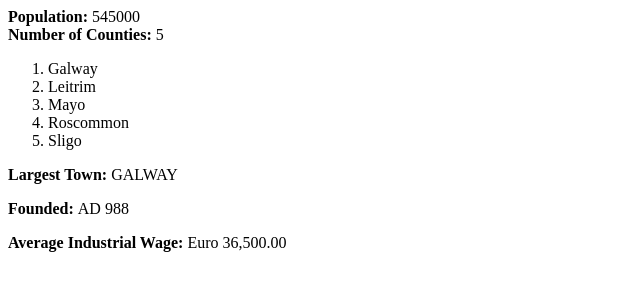
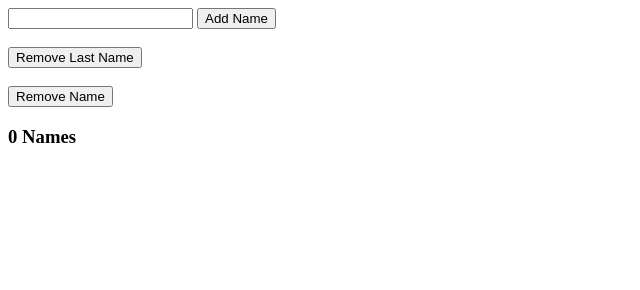
Before and after one commit to catgsmith/AngularJS-Revision, a website: page app/index.html in a window 1280 px wide. Shown: the whole page, without its empty margins (0-640 px from the left). Drawn offline with nearby package versions, Linux system fonts and the light colour scheme.

Commit message:
Lab5_Q06

```diff
--- a/app/index.html
+++ b/app/index.html
@@ -7,15 +7,14 @@
 </head>
 
 <body ng-controller="MainController">
-    <strong>Population: </strong>{{ Connaught.population }}
-    <br/><strong>Number of Counties: </strong>{{ Connaught.numCounties}}
-    <br>
+    <input type="text" ng-model="thisName">
+    <button ng-click="addName( thisName )">Add Name</button><br><br>
+    <button ng-click="removeLastName()">Remove Last Name</button><br><br>
+	<button ng-click="removeName( thisName )">Remove Name</button>
+	<h3>{{ names.length }} Names</h3>
     <ol>
-        <li ng-repeat="county in Connaught.counties">{{county}}</li>
+    	<li ng-repeat="name in names">{{name + ' ('+ name.length +')'}}</li>
     </ol>
-    <p><strong>Largest Town: </strong>{{Connaught.largestTown | uppercase}}</p>
-    <p><strong>Founded: </strong>{{Connaught.founded | date:'AD y'}}</p>
-    <p><strong>Average Industrial Wage: </strong>{{Connaught.avgIndWage | currency : "Euro "}}</p>
     <script src="https://ajax.googleapis.com/ajax/libs/angularjs/1.4.5/angular.min.js"></script>
     <script src="js/app.js"></script>
 </body>
--- a/app/js/app.js
+++ b/app/js/app.js
@@ -1,11 +1,33 @@
 angular.module("myApp", [])
     .controller('MainController', function($scope) {
-        $scope.Connaught = {
-	    population: 545000,
-	    numCounties: 5,
-	    counties: ["Galway", "Leitrim", "Mayo", "Roscommon","Sligo"],
-	    largestTown: "Galway",
-	    founded: new Date("November 12, 988"),
-	    avgIndWage: 36500.00
-	  };
+        $scope.names = [];
+        $scope.addName = function( name ) {
+        	var isFound = false;
+        	for(var i=0; i < $scope.names.length; i++){
+        		if($scope.names[i] === name) {
+        			isFound = true;
+        			break;
+        		}
+        	}
+        	// add name to array
+        	if (!isFound) {
+        		$scope.names.push(name);
+        	} else {
+        		console.log("ng-repeat crashes if duplicates found");
+        	}
+        };
+        $scope.removeName  = function (name) {
+        	for(var i=0; i < $scope.names.length; i++){
+        		if($scope.names[i] === name) {
+        			$scope.names.splice(i,1);
+        			break;
+        		}
+        	}
+        };
+        $scope.removeLastName = function(){
+        	if($scope.names.length > 0 ) {
+        		var name = $scope.names.pop();
+        		console.log('Removed '+ name +' from the list');
+        	}
+        };
     });
```
Also changed, not shown: README.md.
